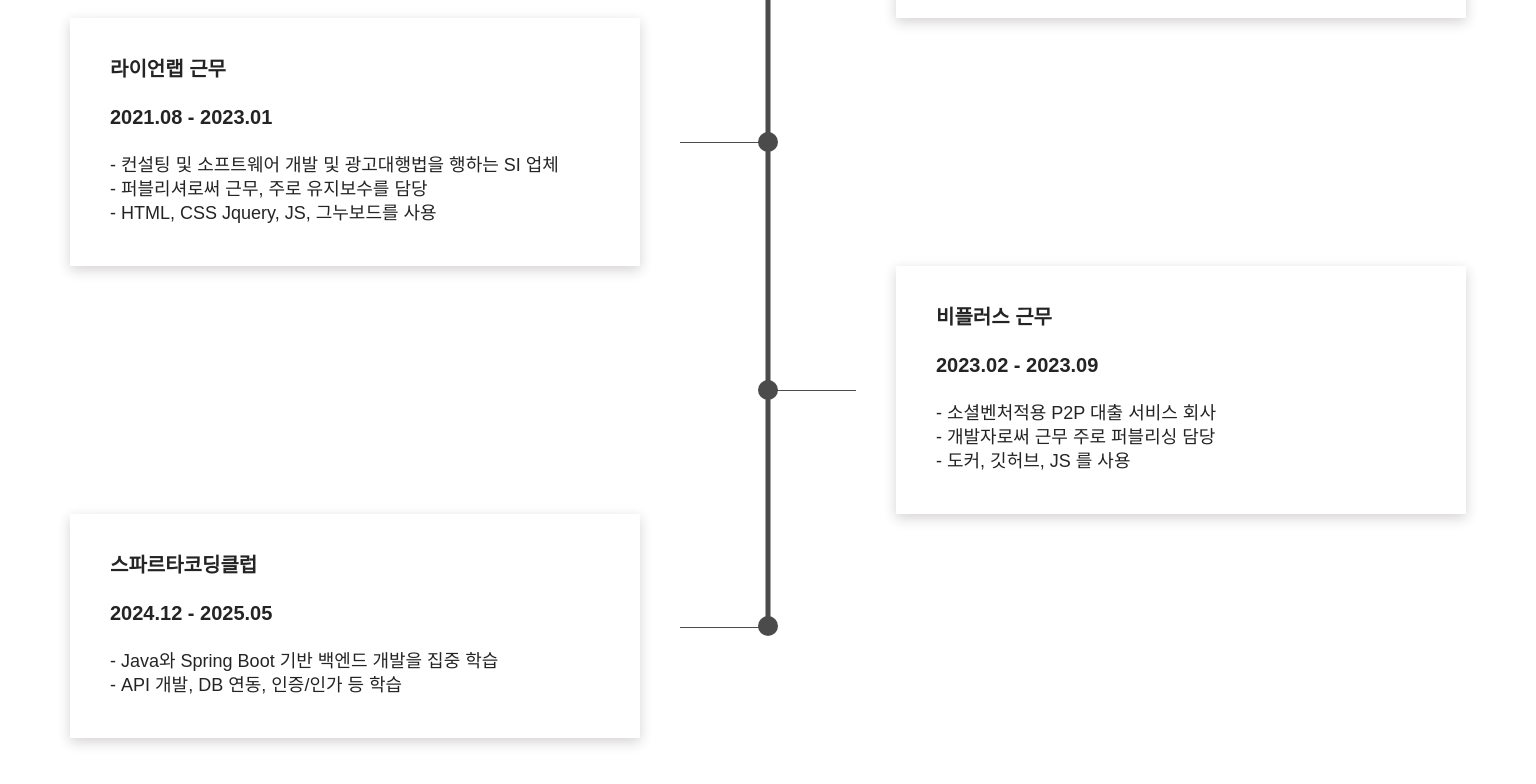
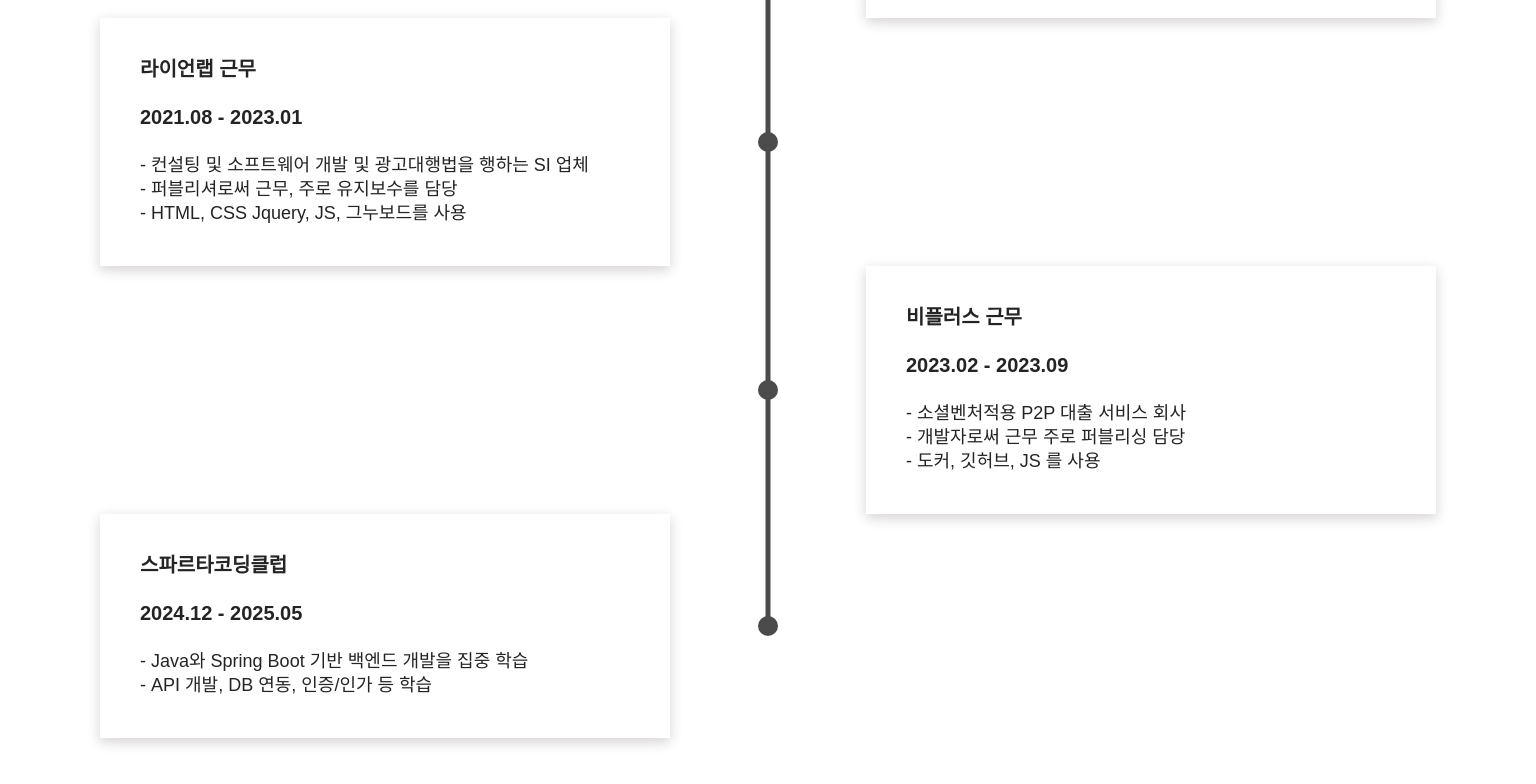
Before and after one commit to ijieun0123/portfolio-v2, a React (Vite) app: page / in a window 1536 px wide. Shown: the part 2422-3206 px from the top of the page. Built offline with nearby package versions, Linux system fonts and the light colour scheme; a web font is replaced by a local one.

Commit message:
history 작대기 삭제

```diff
--- a/src/pages/Home/Home.scss
+++ b/src/pages/Home/Home.scss
@@ -642,52 +642,35 @@
                             transform: translateY(-50%);
                             left: auto;
                         }
-                        &::after {
-                            content: "";
-                            position: absolute;
-                            left: -120px;
-                            top: 112px;
-                            display: inline-block;
-                            width: 80px;
-                            height: 1px;
-                            background: $dark_gray;
-                        }
                     }
                     .history_box_1 {
                         margin-left: auto;
+                        margin-right: 30px;
 
                         &::before {
-                            left: -138px;
+                            left: -108px;
                         }
                     }
                     .history_box_2 {
+                        margin-left: 30px;
+
                         &::before {
-                            right: -138px;
-                        }
-                        &::after {
-                            left: auto;
-                            right: -120px;
-                            top: 124px;
+                            right: -108px;
                         }
                     }
                     .history_box_3 {
                         margin-left: auto;
+                        margin-right: 30px;
 
                         &::before {
-                            left: -138px;
-                        }
-                        &::after {
-                            top: 124px;
+                            left: -108px;
                         }
                     }
                     .history_box_4 {
+                        margin-left: 30px;
+
                         &::before {
-                            right: -138px;
-                        }
-                        &::after {
-                            left: auto;
-                            right: -120px;
-                            top: 113px;
+                            right: -108px;
                         }
                     }
                 }
```
